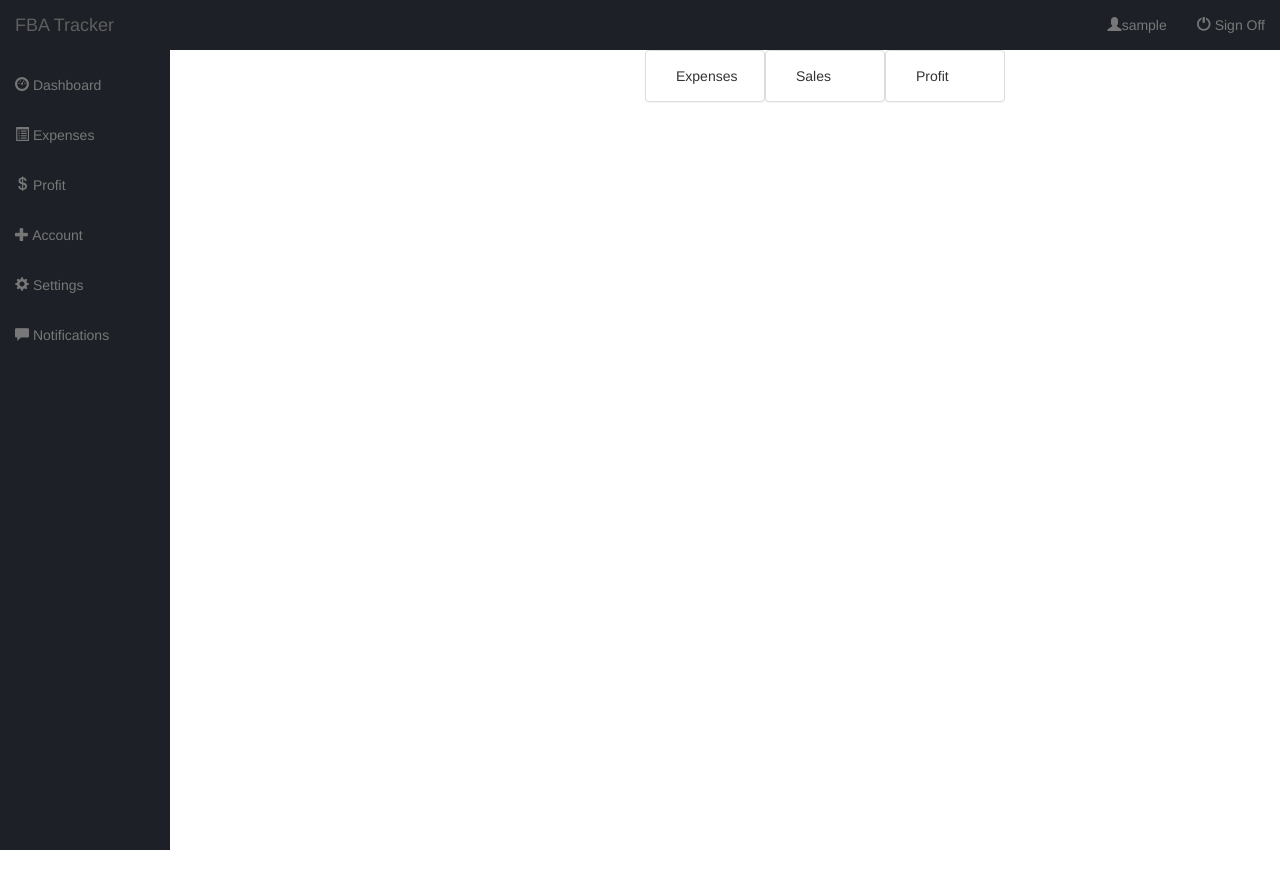
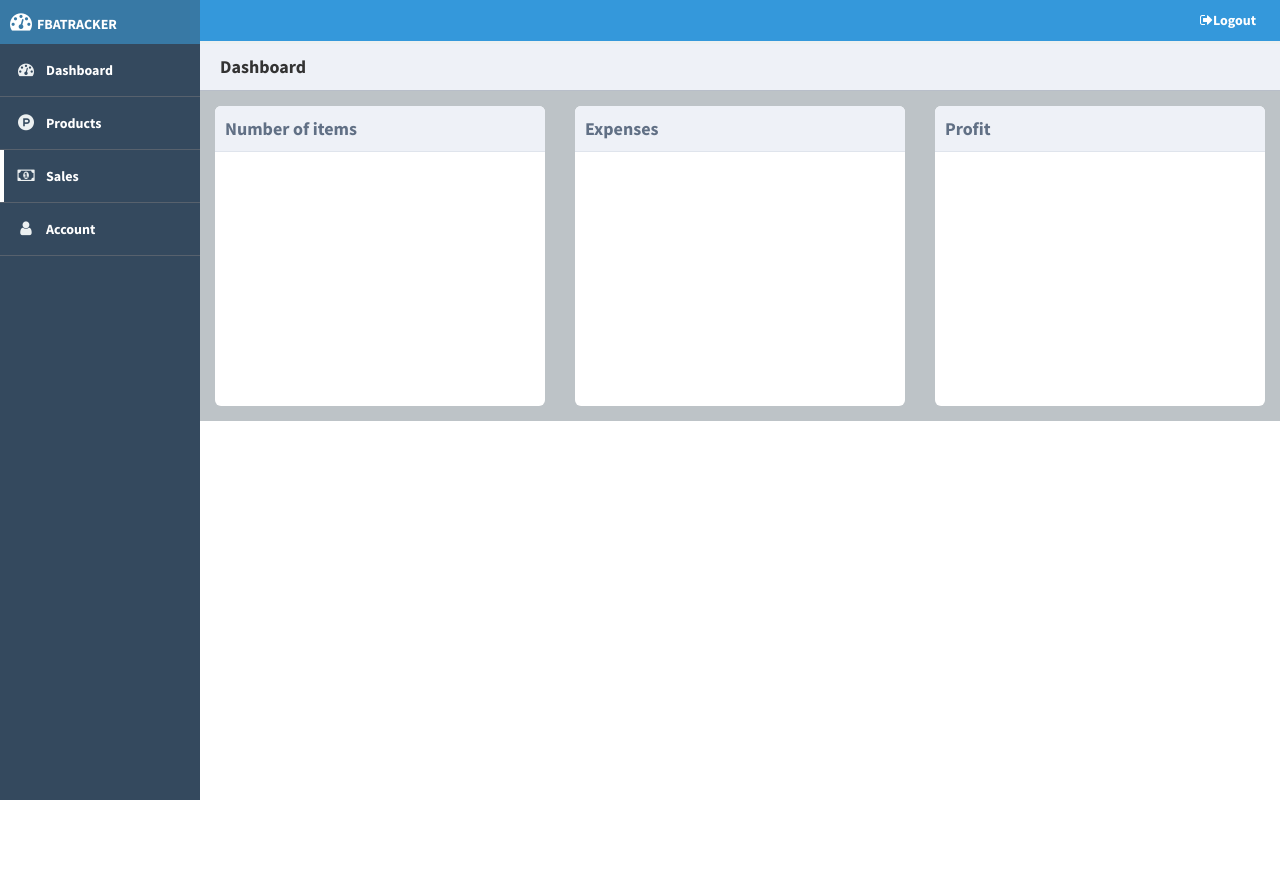
Before and after one commit to Yasinjama/fbatracker-web, an Angular app: page / in a window 1280 px wide. Shown: the top 888 px of the page. After the commit the page ends 800 px from the top, so only its background shows below. Built offline with nearby package versions, Linux system fonts and the light colour scheme; sample sign-in values are in the browser's storage.

Commit message:
adding dashboard page new look

```diff
--- a/src/app/app.component.html
+++ b/src/app/app.component.html
@@ -1,4 +1,4 @@
-<div class="container">
+<!-- <div class="container"> -->
 	<router-outlet></router-outlet>
-</div>
+<!-- </div> -->
 <!-- /container -->
--- a/src/app/dashboard/dashboard.component.css
+++ b/src/app/dashboard/dashboard.component.css
@@ -0,0 +1,243 @@
+.header {
+	position: absolute;
+	width: 100%;
+	z-index: 3;
+	height: 44px;
+	background-color: #3498db;
+	border-bottom: 3px solid #ecf0f1;
+}
+/* logo in header(mobile version) and side-nav (tablet & desktop) */
+.logo {
+	height: 44px;
+	padding: 10px;
+	font-weight: 700;
+}
+.header .logo {
+	color: #233245;
+}
+.side-nav .logo {
+	background-color: #3879a5;
+	color: #fff;
+}
+.header .logo {
+	float: left;
+}
+.header .logo {
+	height: 44px;
+	z-index: 1;
+	padding: 10px;
+	font-weight: 700;
+	color: #233245;
+}
+.logo  i {
+	font-size: 22px;
+}
+.logo span {
+	margin-left: 5px;
+	text-transform: uppercase;
+}
+.nav-signout{
+	display: none;
+}
+.nav-trigger {
+	position: relative;
+	float: right;
+	width: 20px;
+	height: 44px;
+	right: 30px;
+	display: block;
+}
+.nav-trigger span, .nav-trigger span:before, span:after {
+	width: 20px;
+	height: 2px;
+	background-color: #35475e;
+	position: absolute;
+}
+.nav-trigger span {
+	top: 50%;
+}
+.nav-trigger span:before, .nav-trigger span:after {
+	content: '';
+}
+.nav-trigger span:before {
+	top: -6px;
+}
+.nav-trigger span:after {
+	top: 6px;
+}
+/* side navigation styles */
+.side-nav {
+	position: absolute;
+	width: 100%;
+	height: 100vh;
+	background-color: #34495e;
+	z-index: 1;
+	display: none;
+}
+.side-nav.visible {
+	display: block;
+}
+.side-nav ul {
+	margin: 0;
+	padding: 0;
+}
+.side-nav ul li {
+	padding: 16px 16px;
+	border-bottom: 1px solid #57616d;
+	position: relative;
+}
+.side-nav ul li.active:before {
+	content: '';
+	position: absolute;
+	width: 4px;
+	height: 100%;
+	top: 0;
+	left: 0;
+	background-color: #fff;
+}
+.side-nav ul li:hover{
+	background-color: #1e2940
+}
+.side-nav ul li a {
+	color: #fff;
+	display: block;
+	text-decoration: none;
+}
+.side-nav ul li i {
+	color: #ecf0f1;
+	min-width: 20px;
+	text-align: center;
+}
+.side-nav ul li span:nth-child(2) {
+	margin-left: 10px;
+	font-size: 14px;
+	font-weight: 600;
+}
+/* main content styles */
+.main-content {
+	padding: 40px;
+	margin-top: 0;
+	padding: 0;
+	padding-top: 44px;
+	height: 100%;
+	overflow: scroll;
+	background-color: #bdc3c7;
+}
+.main-content .title {
+	background-color: #eef1f7;
+	border-bottom: 1px solid #b8bec9;
+	padding: 10px 20px;
+	font-weight: 700;
+	color: #333;
+	font-size: 18px;
+}
+/* set element styles to fit tablet and higher(desktop) */
+@media screen and (min-width: 600px) {
+	.header {
+		background-color: #3498db;
+		z-index: 1;
+	}
+	.header .logo {
+		display: none;
+	}
+	.nav-signout {
+		float:right;
+		display: block;
+		width: 90px;
+		height: 100%;
+		padding: 10px;
+		text-decoration: none;
+	}
+	.nav-signout span {
+		font-size: 14px;
+	    font-weight: 600;
+		color: #fff;
+
+	}
+	.mobile-signout {
+		display: none;
+	}
+	.nav-trigger {
+		display: none;
+	}
+	.nav-trigger span, .nav-trigger span:before, span:after {
+		background-color: #fff;
+	}
+	.side-nav {
+		display: block;
+		width: 70px;
+		z-index: 2;
+	}
+	.side-nav ul li span:nth-child(2) {
+		display: none;
+	}
+	.side-nav .logo i {
+		padding-left: 12px;
+	}
+	.side-nav .logo span {
+		display: none;
+	}
+	.side-nav ul li i {
+		font-size: 26px;
+	}
+	.side-nav ul li a {
+		text-align: center;
+	}
+	.main-content {
+		margin-left: 70px;
+		background-color: #bdc3c7;
+	}
+}
+/* set element styles for desktop */
+@media screen and (min-width: 800px) {
+	.side-nav {
+		width: 200px;
+	}
+	.side-nav ul li span:nth-child(2) {
+		display: inline-block;
+	}
+	.side-nav ul li i {
+		font-size: 16px;
+	}
+	.side-nav ul li a {
+		text-align: left;
+	}
+	.side-nav .logo i {
+		padding-left: 0;
+	}
+	.side-nav .logo span {
+		display: inline-block;
+	}
+	.main-content {
+		margin-left: 200px;
+	}
+}
+
+/* main box container */
+.main {
+	display: flex;
+	flex-flow: row wrap;
+}
+.widget {
+	flex-basis: 300px;
+	flex-grow: 10;
+	height: 300px;
+	margin: 15px;
+	border-radius: 6px;
+	background-color: #ffffff;
+	position: relative;
+}
+.widget .title {
+	background-color: #eef1f7;
+	border-bottom: 1px solid #dfe4ec;
+	padding: 10px;
+	border-top-left-radius: 6px;
+	border-top-right-radius: 6px;
+	color: #617085;
+	font-weight: 600;
+}
+.ad {
+	width: 350px;
+	height: 300px;
+	border: 1px solid #ddd;
+}
--- a/src/app/dashboard/dashboard.component.html
+++ b/src/app/dashboard/dashboard.component.html
@@ -1,52 +1,66 @@
-<nav id="navbar-darkgreen" class="navbar navbar-default navbar-fixed-top" role="navigation">
-  <div class="navbar-header">
-    <button type="button" class="navbar-toggle" data-toggle="collapse" data-target=".sidebar-navbar-collapse">
-      <span class="sr-only">Toggle navigation</span>
-      <span class="icon-bar"></span>
-      <span class="icon-bar"></span>
-      <span class="icon-bar"></span>
-    </button>
-    <span><a class="navbar-brand" href="/">FBA Tracker</a></span>
+    <div class="header">
+        <a href="#" class="nav-trigger"><span></span></a>
+        <a [routerLink]="['/login']" class="nav-signout">
+        <span><i class="fa fa-sign-out"></i></span>
+        <span>Logout</span>
+        </a>
     </div>
-
-  <div class="navbar-collapse collapse sidebar-navbar-collapse">
-
-      <div class="container-fluid">
-        <ul class="nav navbar-nav navbar-right">
-          <li><a href="/"><span class="glyphicon glyphicon-user"></span>{{currentUser.username}}</a></li>
-          <li><a [routerLink]="['/login']"><span class="glyphicon glyphicon-off"></span> Sign Off</a></li>
-        </ul>
+    <div class="side-nav">
+        <div class="logo">
+            <i class="fa fa-tachometer"></i>
+            <span>FBATracker</span>
         </div>
-
-    <div id="dashboard-darkgreen" class="dashboard-nav">
-      <ul class="nav navbar-nav">
-        <li class="dropdown">
-          <a href="#" class="dropdown-toggle" data-toggle="dropdown"><span class="glyphicon glyphicon-dashboard"></span> Dashboard <b></b></a>
-            <a href="#" class="dropdown-toggle" data-toggle="dropdown"><span class="glyphicon glyphicon-list-alt"></span> Expenses <b></b></a>
-            <a href="#" class="dropdown-toggle" data-toggle="dropdown"><span class="glyphicon glyphicon-usd"></span> Profit <b></b></a>
-           <a href="/"><span class="glyphicon glyphicon-plus"></span> Account</a>
-          <a href="/"><span class="glyphicon glyphicon-cog"></span> Settings</a>
-          <a href="/"><span class="glyphicon glyphicon-comment"></span> Notifications</a>
+        <nav>
+            <ul>
+                <li>
+                    <a href="#">
+                        <span><i class="fa fa-tachometer"></i></span>
+                        <span>Dashboard</span>
+                    </a>
+                </li>
+                <li>
+                    <a href="#">
+                        <span><i class="fa fa-product-hunt"></i></span>
+                        <span>Products</span>
+                    </a>
+                </li>
+                <li class="active">
+                    <a href="#">
+                        <span><i class="fa fa-money"></i></span>
+                        <span>Sales</span>
+                    </a>
+                </li>
+                <li>
+                    <a href="#">
+                        <span><i class="fa fa-user"></i></span>
+                        <span>Account</span>
+                    </a>
+                </li>
+                 <li class="mobile-signout">
+                    <a [routerLink]="['/login']">
+                        <span><i class="fa fa-sign-out"></i></span>
+                        <span>Logout</span>
+                    </a>
                 </li>
             </ul>
-
-    </div> <!--/.sidebar-nav -->
-
+        </nav>
     </div>
-</nav>
-
-<main id="page-wrapper5">
-  <div class="container">
-  <div class="row">
-    <div class="col-sm-4 panel panel-default">
-      <div class="panel-body">Expenses</div>
+<div class="main-content">
+            <div class="title">
+                Dashboard
             </div>
-    <div class="col-sm-4 panel panel-default">
-      <div class="panel-body">Sales</div>
+            <div class="main">
+                <div class="widget">
+                    <div class="title">Number of items</div>
+                    <div class="chart"></div>
                 </div>
-     <div class="col-sm-4 panel panel-default">
-      <div class="panel-body">Profit</div>
+                <div class="widget">
+                    <div class="title">Expenses</div>
+                    <div class="chart"></div>
+                </div>
+                <div class="widget">
+                    <div class="title">Profit</div>
+                    <div class="chart"></div>
                 </div>
             </div>
         </div>
-</main>
--- a/src/app/login/login.component.html
+++ b/src/app/login/login.component.html
@@ -1,4 +1,4 @@
-<div class="row">
+<div class="container">
 	<div class="panel panel-primary">
 		<div class="panel-body">
 			<form name = "form" (ngSubmit)="login()" #loginForm="ngForm">
@@ -10,6 +10,7 @@
 						id="signinEmail" type="text" maxlength="50" class="form-control"
 						name="username" [(ngModel)]="model.username" #username="ngModel" required >
 				</div>
+				<div *ngIf="loading" class="loader center"></div>
 				<div class="form-group">
 					<strong>Password</strong> <span class="right"><a href="#">Forgot
 							your password?</a></span> <input id="signinPassword" type="password"
@@ -26,6 +27,7 @@
 					<hr class="right">
 				</div>
 				<p class="form-group">
+
 					<a [routerLink]="['/register']" class="btn btn-info btn-block">Create an account</a>
 				</p>
 				<p class="form-group">
--- a/src/app/login/login.component.ts
+++ b/src/app/login/login.component.ts
@@ -11,6 +11,7 @@ export class LoginComponent implements OnInit {
 
   model: any = [];
   returnUrl: string;
+  loading = false;
 
   constructor(private route: ActivatedRoute,
         private router: Router,
@@ -24,6 +25,7 @@ export class LoginComponent implements OnInit {
   }
 
   login() {
+            this.loading = true;
             this.authenticationService.login(this.model.username, this.model.password)
             .subscribe(
                 data => {
--- a/src/app/register/register.component.html
+++ b/src/app/register/register.component.html
@@ -1,3 +1,4 @@
+<div class="container">
 <div class="row">
 	<div class="panel panel-primary">
 		<div class="panel-body">
@@ -47,3 +48,4 @@
 		</div>
 	</div>
 </div>
+</div>
--- a/src/app/services/authentication.service.ts
+++ b/src/app/services/authentication.service.ts
@@ -5,7 +5,8 @@ import 'rxjs/add/operator/map'
 
 @Injectable()
 export class AuthenticationService {
-  private baseUrl = 'https://fbatracker-rest.herokuapp.com/api/v1';
+//  private baseUrl = 'https://fbatracker-rest.herokuapp.com/api/v1';
+  private baseUrl = 'http://localhost:8080/api/v1';
 
   constructor(private http: Http) { }
 
--- a/src/app/services/useraccount.service.ts
+++ b/src/app/services/useraccount.service.ts
@@ -6,8 +6,8 @@ import {Useraccount} from '../models/useraccount';
 @Injectable()
 export class UseraccountService {
 
-  private baseUrl = 'https://fbatracker-rest.herokuapp.com/api/v1';
-
+//  private baseUrl = 'https://fbatracker-rest.herokuapp.com/api/v1';
+  private baseUrl = 'http://localhost:8080/api/v1';
     constructor(private http: Http) { }
 
     create(user: Useraccount) {
--- a/src/index.html
+++ b/src/index.html
@@ -8,9 +8,14 @@
   <meta name="viewport" content="width=device-width, initial-scale=1">
 
   <link rel="icon" type="image/x-icon" href="favicon.ico">
-  <link rel="stylesheet" href="https://maxcdn.bootstrapcdn.com/bootstrap/3.3.7/css/bootstrap.min.css">
+    <link href="https://fonts.googleapis.com/css?family=Source+Sans+Pro:700, 600,500,400,300" rel="stylesheet" type="text/css">
+    <link rel="stylesheet" href="https://maxcdn.bootstrapcdn.com/font-awesome/4.5.0/css/font-awesome.min.css">
+    <link rel="stylesheet" href="http://code.ionicframework.com/ionicons/2.0.1/css/ionicons.min.css">
+      <link rel="stylesheet" href="https://maxcdn.bootstrapcdn.com/bootstrap/3.3.7/css/bootstrap.min.css">
+<!--     <link rel="stylesheet" href="main.css"> -->
   <script src="https://ajax.googleapis.com/ajax/libs/jquery/3.2.1/jquery.min.js"></script>
-  <script src="https://maxcdn.bootstrapcdn.com/bootstrap/3.3.7/js/bootstrap.min.js"></script>
+<!--     <script src="main.js"></script> -->
+ <script src="https://maxcdn.bootstrapcdn.com/bootstrap/3.3.7/js/bootstrap.min.js"></script>
 
 </head>
 <body>
--- a/src/styles.css
+++ b/src/styles.css
@@ -1,3 +1,13 @@
+* {
+	box-sizing: border-box;
+}
+body {
+	margin: 0;
+	paddin: 0;
+	font-family: 'Source Sans Pro', sans-serif;
+	-webkit-font-smoothing: antialiased;
+  	-moz-osx-font-smoothing: grayscale;
+}
 form { margin: 0px 10px; }
 
 h2 {
@@ -5,6 +15,34 @@ h2 {
   margin-bottom: 2px;
 }
 
+.loader {
+	border: 9px solid #38454e;
+    border-radius: 350%;
+    border-top: 9px solid #dff0d8;
+    width: 70px;
+    height: 70px;
+    -webkit-animation: spin 2s linear infinite;
+    animation: spin 2s linear infinite;
+}
+
+@-webkit-keyframes spin {
+  0% { -webkit-transform: rotate(0deg); }
+  100% { -webkit-transform: rotate(360deg); }
+}
+
+@keyframes spin {
+  0% { transform: rotate(0deg); }
+  100% { transform: rotate(360deg); }
+}
+
+.center {
+    position: absolute;
+    /* height: 100px; */
+    margin-left: auto;
+    margin-right: auto;
+    left: 0;
+    right: 0;
+}
 .container { max-width: 360px; }
 
 .divider {
```
Lines whose indentation alone changed are shown as unchanged.
